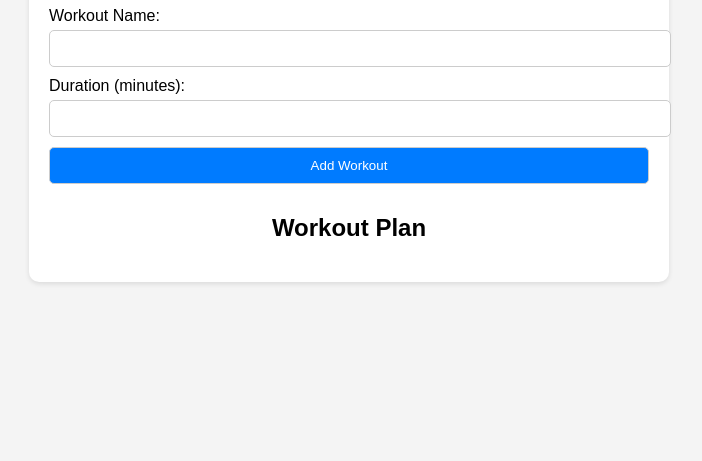
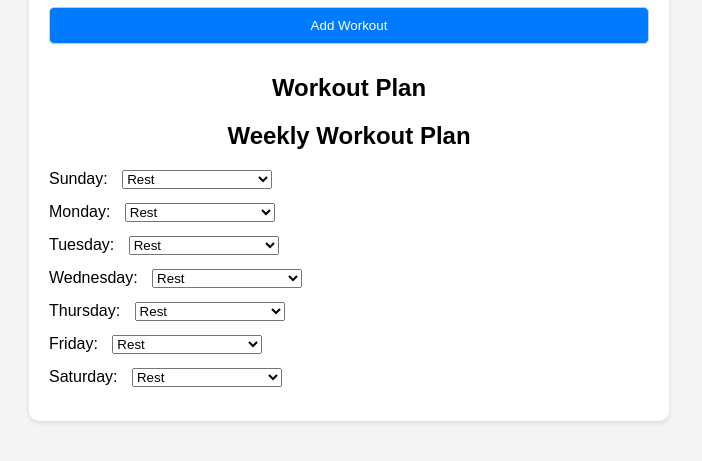
Before and after one commit to Ziad-HIM/Z-Workout, a plain HTML site: page index.html in a window 1280 px wide. Shown: the part 337-798 px from the top of the page, without its empty margins (291-993 px from the left). Drawn offline with Linux system fonts and the light colour scheme.

Commit message:
Session #3
Worked on the editing feature and made the structure for a weekly workout plan (in progress)

```diff
--- a/index.html
+++ b/index.html
@@ -80,6 +80,27 @@
       background-color: #f44336;
       color: #fff;
     }
+
+    .weekly-list {
+      margin-top: 20px;
+    }
+
+    .weekly-list h3 {
+      margin-bottom: 10px;
+    }
+
+    .day-container {
+      margin-bottom: 10px;
+    }
+
+    .day-container label {
+      display: inline-block;
+      margin-right: 10px;
+    }
+
+    .day-container select {
+      width: 150px;
+    }
   </style>
 </head>
 <body>
@@ -104,11 +125,71 @@
       <ul id="workout-list">
         </ul>
     </div>
+
+    <div id="weekly-plan" class="weekly-list">
+      <h2>Weekly Workout Plan</h2>
+
+      <div class="day-container">
+        <label for="sunday-workout">Sunday:</label>
+        <select id="sunday-workout">
+          <option value="">Rest</option>
+          </select>
+      </div>
+
+      <div class="day-container">
+        <label for="monday-workout">Monday:</label>
+        <select id="monday-workout">
+          <option value="">Rest</option>
+          </select>
+      </div>
+
+      <div class="day-container">
+        <label for="tuesday-workout">Tuesday:</label>
+        <select id="tuesday-workout">
+          <option value="">Rest</option>
+          </select>
+      </div>
+
+      <div class="day-container">
+        <label for="wednesday-workout">Wednesday:</label>
+        <select id="wednesday-workout">
+          <option value="">Rest</option>
+          </select>
+      </div>
+
+      <div class="day-container">
+        <label for="thursday-workout">Thursday:</label>
+        <select id="thursday-workout">
+          <option value="">Rest</option>
+          </select>
+      </div>
+
+      <div class="day-container">
+        <label for="friday-workout">Friday:</label>
+        <select id="friday-workout">
+          <option value="">Rest</option>
+          </select>
+      </div>
+
+      <div class="day-container">
+        <label for="saturday-workout">Saturday:</label>
+        <select id="saturday-workout">
+          <option value="">Rest</option>
+          </select>
+      </div>
+    </div>
   </div>
 
   <script>
     const workoutForm = document.getElementById('workout-form');
     const workoutList = document.getElementById('workout-list');
+    const sundayWorkoutSelect = document.getElementById('sunday-workout');
+    const mondayWorkoutSelect = document.getElementById('monday-workout');
+    const tuesdayWorkoutSelect = document.getElementById('tuesday-workout');
+    const wednesdayWorkoutSelect = document.getElementById('wednesday-workout');
+    const thursdayWorkoutSelect = document.getElementById('thursday-workout');
+    const fridayWorkoutSelect = document.getElementById('friday-workout');
+    const saturdayWorkoutSelect = document.getElementById('saturday-workout');
 
     // Load workouts from local storage (if any)
     let workouts = JSON.parse(localStorage.getItem('workouts')) || [];
@@ -133,7 +214,14 @@
         editButton.textContent = 'Edit';
         editButton.addEventListener('click', () => {
           // Implement edit functionality here (for future sessions)
-          console.log('Edit button clicked for workout:', workout);
+          const newName = prompt('Enter new workout name:', workout.name);
+          const newDuration = parseInt(prompt('Enter new duration (minutes):', workout.duration));
+
+          if (newName !== null && newDuration !== null) {
+            workouts[index] = { name: newName, duration: newDuration };
+            localStorage.setItem('workouts', JSON.stringify(workouts));
+            renderWorkoutList();
+          }
         });
 
         const deleteButton = document.createElement('button');
```
